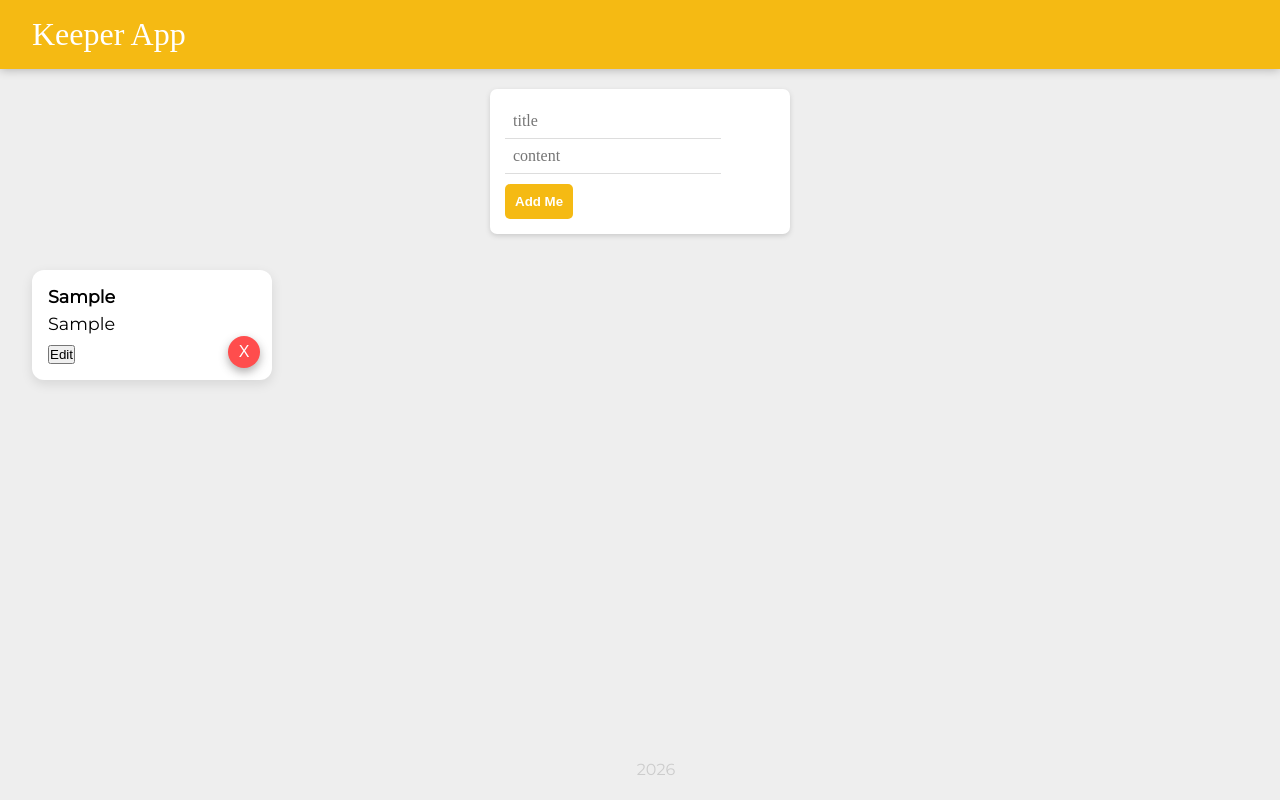
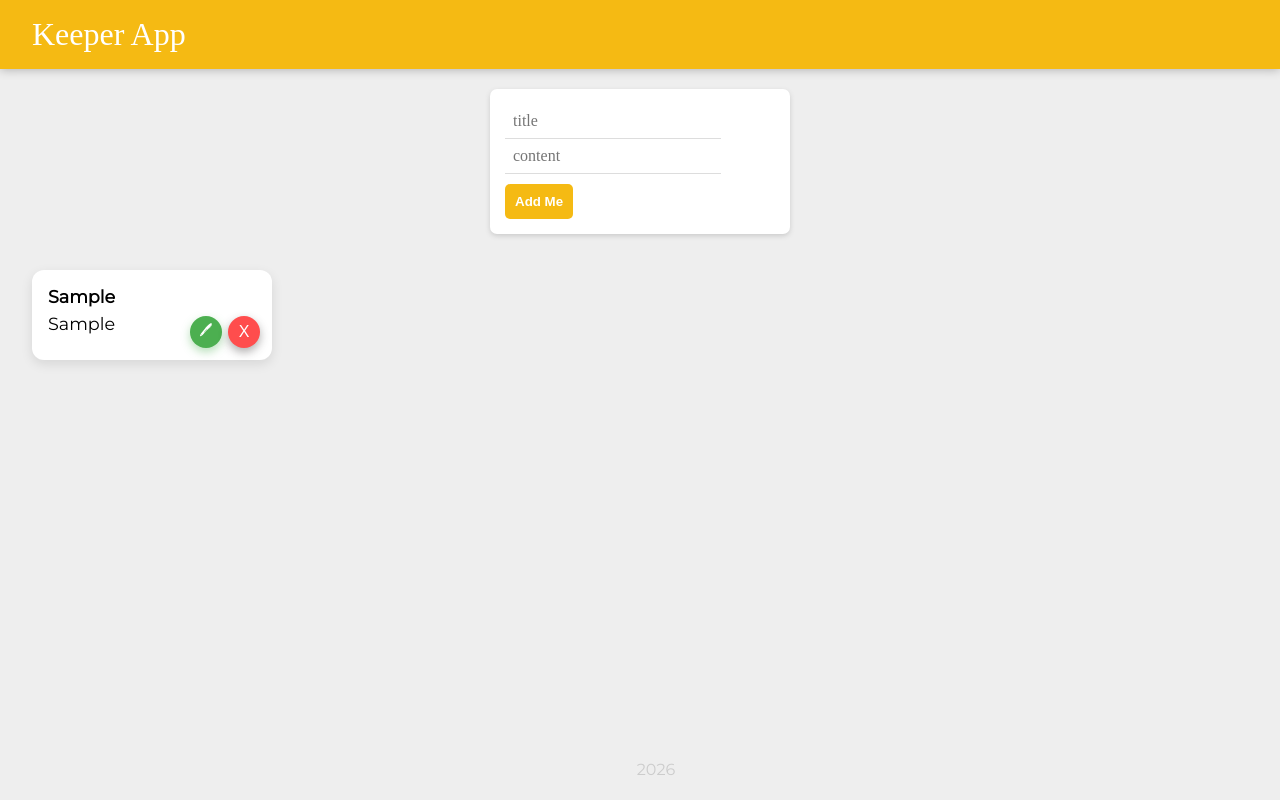
Before and after one commit to sreeman-dyageti/keeper_app, a React (Vite) app: page / in a window 1280 px wide. Both pictures are taken after typing "Sample", "Sample" into the empty fields and a click on the button "Add Me". Built offline with nearby package versions, Linux system fonts and the light colour scheme; a web font is replaced by a local one.

Commit message:
style: edit symbol style

```diff
--- a/public/styles.css
+++ b/public/styles.css
@@ -138,13 +138,72 @@ footer p {
   transition: all 0.2s ease;
 }
 
-/* Hover effect */
 .delete-btn:hover {
   background: #e60000;
   transform: scale(1.1);
 }
 
-/* Click effect */
+
 .delete-btn:active {
   transform: scale(0.95);
 }
+
+
+.edit-btn {
+  position: absolute;
+  bottom: 12px;
+  right: 50px;
+
+  background: #4CAF50;
+  color: white;
+  border: none;
+  border-radius: 50%;
+
+  width: 32px;
+  height: 32px;
+
+  font-size: 14px;
+  cursor: pointer;
+
+  display: flex;
+  align-items: center;
+  justify-content: center;
+
+  box-shadow: 0 4px 10px rgba(76, 175, 80, 0.4);
+  transition: all 0.2s ease;
+}
+
+.edit-btn:hover {
+  background: #3e8e41;
+  transform: scale(1.1);
+}
+
+.edit-btn:active {
+  transform: scale(0.95);
+}
+
+.save-btn {
+  margin-top: 10px;
+
+  background: linear-gradient(135deg, #2196F3, #21CBF3);
+  color: white;
+  border: none;
+  border-radius: 8px;
+
+  padding: 6px 12px;
+  font-size: 14px;
+
+  cursor: pointer;
+
+  box-shadow: 0 4px 10px rgba(33, 150, 243, 0.3);
+  transition: all 0.2s ease;
+}
+
+.save-btn:hover {
+  transform: translateY(-2px);
+  box-shadow: 0 6px 14px rgba(33, 150, 243, 0.4);
+}
+
+.save-btn:active {
+  transform: scale(0.96);
+}
--- a/src/components/note.jsx
+++ b/src/components/note.jsx
@@ -53,8 +53,9 @@ function Note(props) {
           <button
             className="edit-btn"
             onClick={() => props.onEdit(props.id)}
+
           >
-            Edit
+          🖊
           </button>
 
           <button
```
